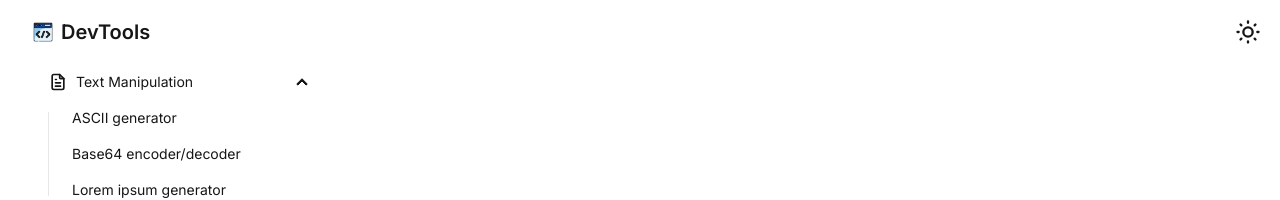
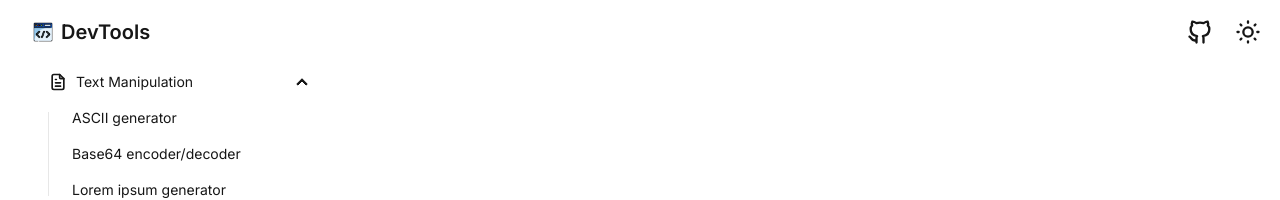
Before and after one commit to alexndrho/devtools, a Next.js app: page / in a window 1280 px wide. Shown: the top 200 px of the page. Built offline with nearby package versions, Linux system fonts and the light colour scheme.

Commit message:
feat: add github link to navbar

```diff
--- a/src/components/Layouts/AppContainer.tsx
+++ b/src/components/Layouts/AppContainer.tsx
@@ -5,7 +5,13 @@ import Link from 'next/link';
 import Image from 'next/image';
 import { usePathname } from 'next/navigation';
 import logo from '@/assets/logo.png';
-import { TbFileText, TbMenu2, TbMoon, TbSun } from 'react-icons/tb';
+import {
+  TbBrandGithub,
+  TbFileText,
+  TbMenu2,
+  TbMoon,
+  TbSun,
+} from 'react-icons/tb';
 import { MdOutlineDesignServices } from 'react-icons/md';
 
 interface AppContainerProps {
@@ -44,6 +50,15 @@ export default function AppContainer({ children }: AppContainerProps) {
           </div>
 
           <div className="flex-none">
+            <Link
+              aria-label="Link to github"
+              href="https://github.com/alexndrho/devtools"
+              target="_blank"
+              className="btn btn-square btn-ghost"
+            >
+              <TbBrandGithub className="w-7 h-7" />
+            </Link>
+
             <label className="swap swap-rotate btn btn-square btn-ghost">
               <input
                 type="checkbox"
```
